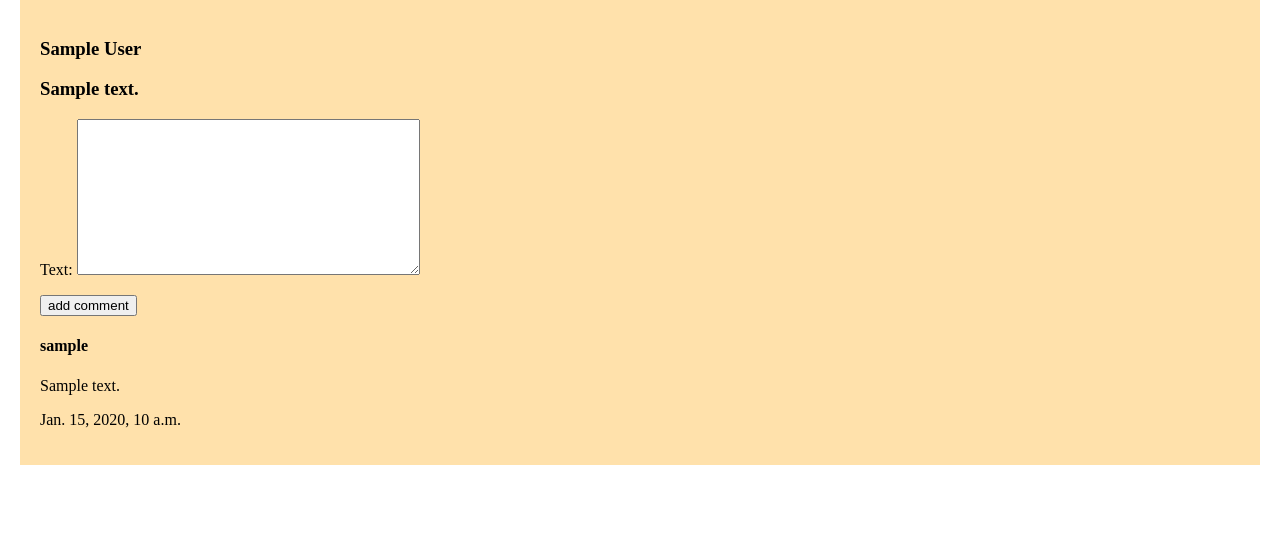
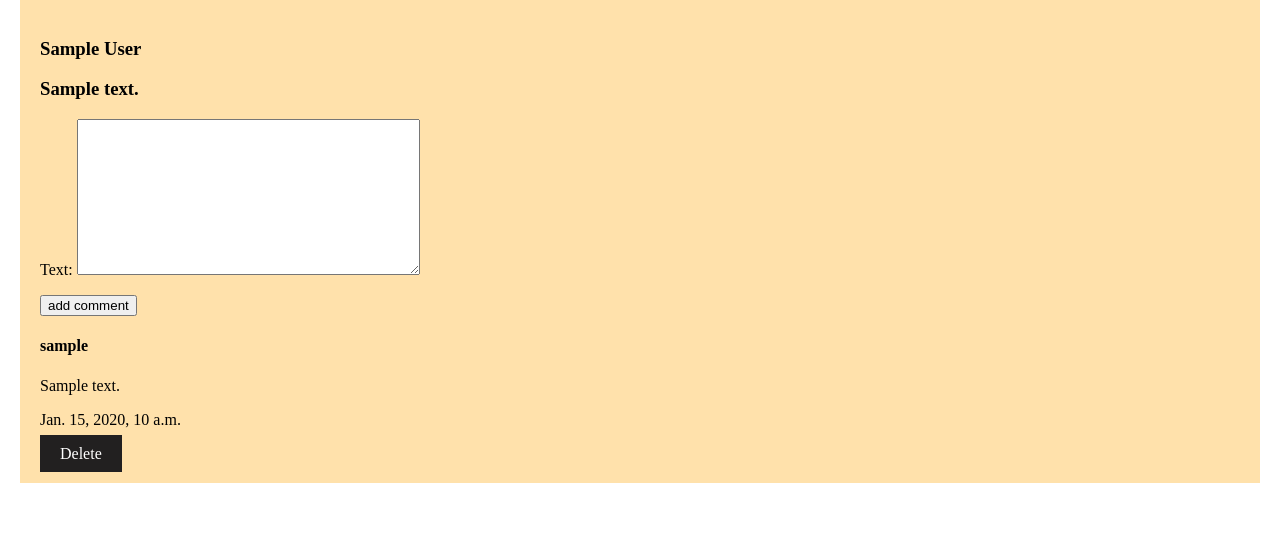
Before and after one commit to diimacik/test-2, a Django app: page /admin-post/1/ in a window 1280 px wide. Shown: the part 137-672 px from the top of the page. Run offline with Django 5.2, Linux system fonts and the light colour scheme; a user stored in the database is signed in; tables that the repository leaves empty hold one stand-in row (values such as "Sample post").

Commit message:
Delete comment def

```diff
--- a/server/my_site/urls.py
+++ b/server/my_site/urls.py
@@ -4,6 +4,7 @@ from . import views
 urlpatterns = [
     path('index', views.index, name='index'),
     path('admin-post/<int:pk>/', views.NewsPost, name='admin-post'),
+    path('delete_coment/<int:pk>', views.delete_comment, name='delete_comment'),
 
     path('about', views.about, name='about'),
     path('profile', views.profile, name='profile'),
--- a/server/my_site/views.py
+++ b/server/my_site/views.py
@@ -32,6 +32,23 @@ def NewsPost(request, pk):
     else:
         form = CommentForm()
     return render (request, 'news-admin.html', {'news':news, 'comments':comments, 'form':form})
+
+def delete_comment(request, pk):
+    if request.user.is_authenticated:
+        comment = get_object_or_404(Comment, id=pk)
+        # Check to see if you own the comment
+        if request.user.username == comment.author.username:
+            # Delete the Comment
+            comment.delete()
+            messages.success(request, ('The Comment has been Deleted!'))
+            return redirect(request.META.get('HTTP_REFERER'))
+        else:
+            messages.success(request, ("You Don't Own That Comment!"))
+            return redirect('index')
+    else:
+        messages.success(request, ("Please Log In To Continue..."))
+        return redirect(request.META.get('HTTP_REFERER'))
+
 
 def about(request):
     return render (request, 'about.html')
--- a/server/templates/news-admin.html
+++ b/server/templates/news-admin.html
@@ -19,6 +19,9 @@
                 <h4>{{comment.author}}</h4>
                 <p>{{comment.text}}</p>
                 <p>{{comment.created_date}}</p>
+                {% if request.user.username == comment.author.username %}
+                    <a href="{% url 'delete_comment' comment.id %}">Delete</a>
+                {% endif %}
             {% endfor %}
         </div>
 
```
